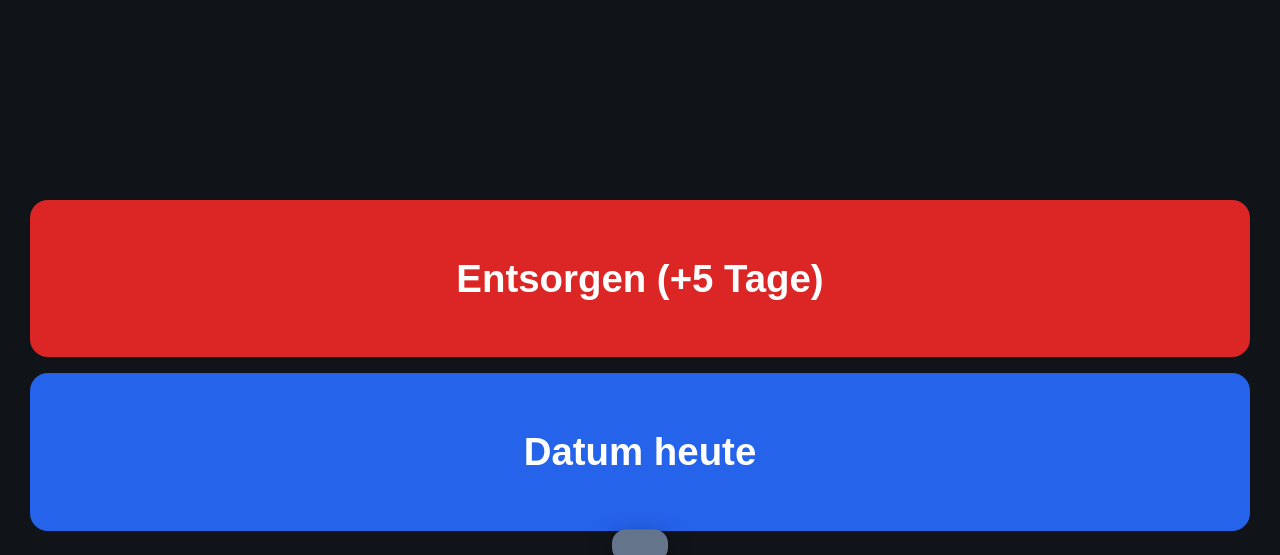
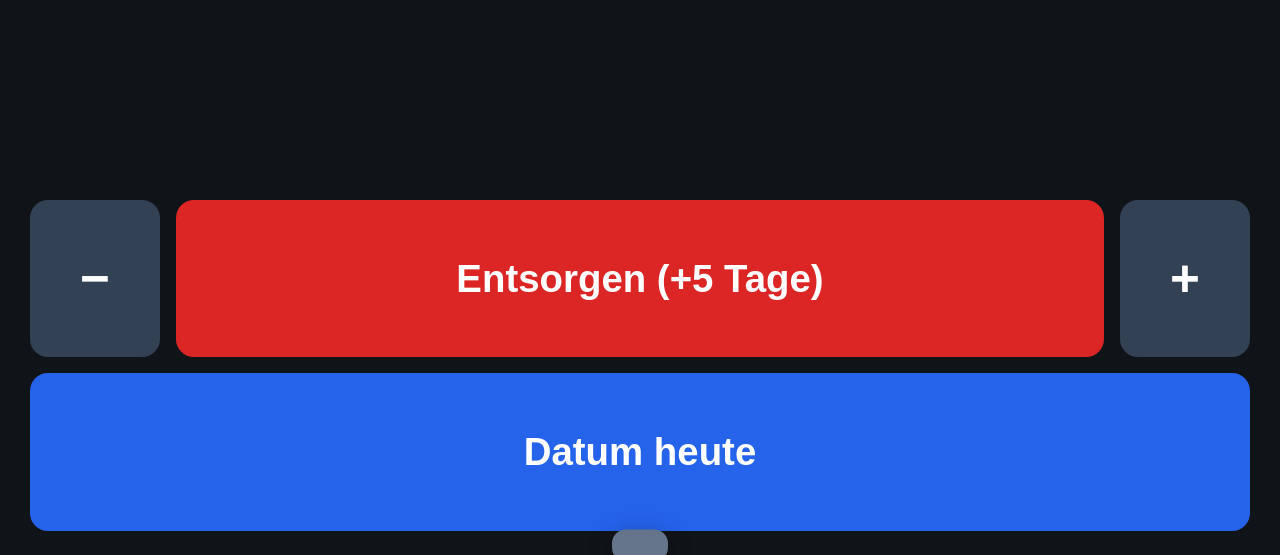
Before and after one commit to monsterproof/printDate, a Flask app: page / in a window 1280 px wide. Shown: the part 245-800 px from the top of the page. Run offline with Flask 3, Linux system fonts and the light colour scheme.

Commit message:
Entsorgungs-Tage per +/- verstellbar (Default 5)
Steppertasten links/rechts des Entsorgen-Buttons; Wert nur zur Laufzeit
gehalten, faellt nach Neustart auf Default zurueck. days wird pro Druck an
den Server gesendet und dort validiert (1-365).

Co-Authored-By: Claude Opus 4.8 <noreply@anthropic.com>

```diff
--- a/app.py
+++ b/app.py
@@ -42,8 +42,17 @@ def do_print():
     if kind == "name" and name not in NAMES:
         return jsonify(ok=False, message="Unbekannter Name"), 400
 
+    # Entsorgungs-Tage: von der UI verstellbar (Default 5), sonst DISPOSAL_DAYS.
+    days = data.get("days", printer.DISPOSAL_DAYS)
     try:
-        label = printer.print_label(kind, name)
+        days = int(days)
+    except (TypeError, ValueError):
+        return jsonify(ok=False, message="Ungültige Tageszahl"), 400
+    if not 1 <= days <= 365:
+        return jsonify(ok=False, message="Tageszahl ausserhalb Bereich (1–365)"), 400
+
+    try:
+        label = printer.print_label(kind, name, days=days)
         return jsonify(ok=True, message=f"Gedruckt: {label}")
     except printer.PrinterOffError as exc:  # Drucker aus/Standby → klarer Hinweis
         return jsonify(ok=False, message=str(exc)), 503
--- a/printer.py
+++ b/printer.py
@@ -82,9 +82,9 @@ def format_date_de(d=None):
     return d.strftime("%d.%m.%Y")
 
 
-def disposal_date_str():
-    """Entsorgungsdatum als 'TT.MM.JJJJ' = heute + DISPOSAL_DAYS."""
-    return format_date_de(datetime.date.today() + datetime.timedelta(days=DISPOSAL_DAYS))
+def disposal_date_str(days=DISPOSAL_DAYS):
+    """Entsorgungsdatum als 'TT.MM.JJJJ' = heute + days (Default DISPOSAL_DAYS)."""
+    return format_date_de(datetime.date.today() + datetime.timedelta(days=days))
 
 
 def _load_font(size):
@@ -145,7 +145,7 @@ def render_label(date_str, name=None):
     return _render_lines(texts)
 
 
-def render_disposal(red=DISPOSAL_RED, invert=DISPOSAL_INVERT):
+def render_disposal(red=DISPOSAL_RED, invert=DISPOSAL_INVERT, days=DISPOSAL_DAYS):
     """Entsorgungs-Etikett: kleine Kopfzeile 'Wird entsorgt:' + grosses Datum.
 
     Das Datum bekommt denselben (breiten) Schriftgrad wie das normale
@@ -153,7 +153,7 @@ def render_disposal(red=DISPOSAL_RED, invert=DISPOSAL_INVERT):
     Text auf schwarzem (bzw. mit Rot-Rolle rotem) Grund.
     """
     max_w = TAPE_WIDTH_PX - 2 * MARGIN_PX
-    date_str = disposal_date_str()
+    date_str = disposal_date_str(days)
     date_font = _font_for_width([date_str], max_w)              # gross wie beim Datum
     header_font = _load_font(max(12, int(date_font.size * 0.55)))  # Kopfzeile kleiner
 
@@ -166,8 +166,10 @@ def render_disposal(red=DISPOSAL_RED, invert=DISPOSAL_INVERT):
     )
 
 
-def print_label(kind, name=None):
+def print_label(kind, name=None, days=DISPOSAL_DAYS):
     """Rendert und druckt ein Etikett. kind: 'date', 'name' oder 'disposal'.
+
+    days: nur fürs Entsorgungs-Etikett relevant (Entsorgungsdatum = heute + days).
 
     Gibt eine kurze Statusmeldung zurück. Wirft bei Druckerfehlern.
     """
@@ -182,8 +184,8 @@ def print_label(kind, name=None):
     elif kind == "disposal":
         red = DISPOSAL_RED
         label_size = DISPOSAL_LABEL_SIZE
-        img = render_disposal(red=red)
-        label_text = f"Wird entsorgt am: {disposal_date_str()}"
+        img = render_disposal(red=red, days=days)
+        label_text = f"Wird entsorgt am: {disposal_date_str(days)}"
     else:
         img = render_label(date_str)
         label_text = date_str
--- a/static/style.css
+++ b/static/style.css
@@ -73,13 +73,29 @@ main {
 }
 .btn-date:active { background: var(--date-active); }
 
-.btn-disposal {
+.disposal-row {
   flex: 0 0 auto;
   min-height: 22%;
+  display: flex;
+  gap: 16px;
+}
+
+.btn-disposal {
+  flex: 1 1 auto;
   padding: 24px;
   background: var(--disposal);
 }
 .btn-disposal:active { background: var(--disposal-active); }
+
+/* +/- Stepper zum Verstellen der Entsorgungs-Tage. */
+.btn-step {
+  flex: 0 0 auto;
+  width: clamp(64px, 18%, 130px);
+  background: var(--name);
+  font-size: clamp(2rem, 6vw, 3.2rem);
+  line-height: 1;
+}
+.btn-step:active { background: var(--name-active); }
 
 .names {
   flex: 1;
--- a/templates/index.html
+++ b/templates/index.html
@@ -20,7 +20,11 @@
       <button class="btn btn-name" data-type="name" data-name="{{ name }}">{{ name }}</button>
       {% endfor %}
     </div>
-    <button class="btn btn-disposal" data-type="disposal">Entsorgen (+5 Tage)</button>
+    <div class="disposal-row">
+      <button class="btn btn-step" id="days-minus" type="button" aria-label="Tage verringern">−</button>
+      <button class="btn btn-disposal" data-type="disposal">Entsorgen (+<span id="days-label">5</span> Tage)</button>
+      <button class="btn btn-step" id="days-plus" type="button" aria-label="Tage erhöhen">+</button>
+    </div>
     <button class="btn btn-date" data-type="date">Datum heute</button>
 
   </main>
@@ -63,6 +67,7 @@
       try {
         const body = { type: btn.dataset.type };
         if (btn.dataset.name) body.name = btn.dataset.name;
+        if (btn.dataset.type === 'disposal') body.days = disposalDays;
         const res = await fetch('/print', {
           method: 'POST',
           headers: { 'Content-Type': 'application/json' },
@@ -102,9 +107,22 @@
       }
     }, true);
 
-    document.querySelectorAll('.btn').forEach(btn => {
+    // Nur Buttons mit data-type lösen einen Druck aus (nicht die +/- Stepper).
+    document.querySelectorAll('.btn[data-type]').forEach(btn => {
       btn.addEventListener('click', () => printLabel(btn));
     });
+
+    // ── Entsorgungs-Tage per +/- verstellen ────────────────────────────
+    // Nur zur Laufzeit gehalten; nach Neustart wieder Default (5 Tage).
+    const DEFAULT_DAYS = 5, MIN_DAYS = 1, MAX_DAYS = 365;
+    let disposalDays = DEFAULT_DAYS;
+    const daysLabel = document.getElementById('days-label');
+    function setDays(n) {
+      disposalDays = Math.min(MAX_DAYS, Math.max(MIN_DAYS, n));
+      daysLabel.textContent = disposalDays;
+    }
+    document.getElementById('days-minus').addEventListener('click', () => setDays(disposalDays - 1));
+    document.getElementById('days-plus').addEventListener('click', () => setDays(disposalDays + 1));
   </script>
 </body>
 
```
